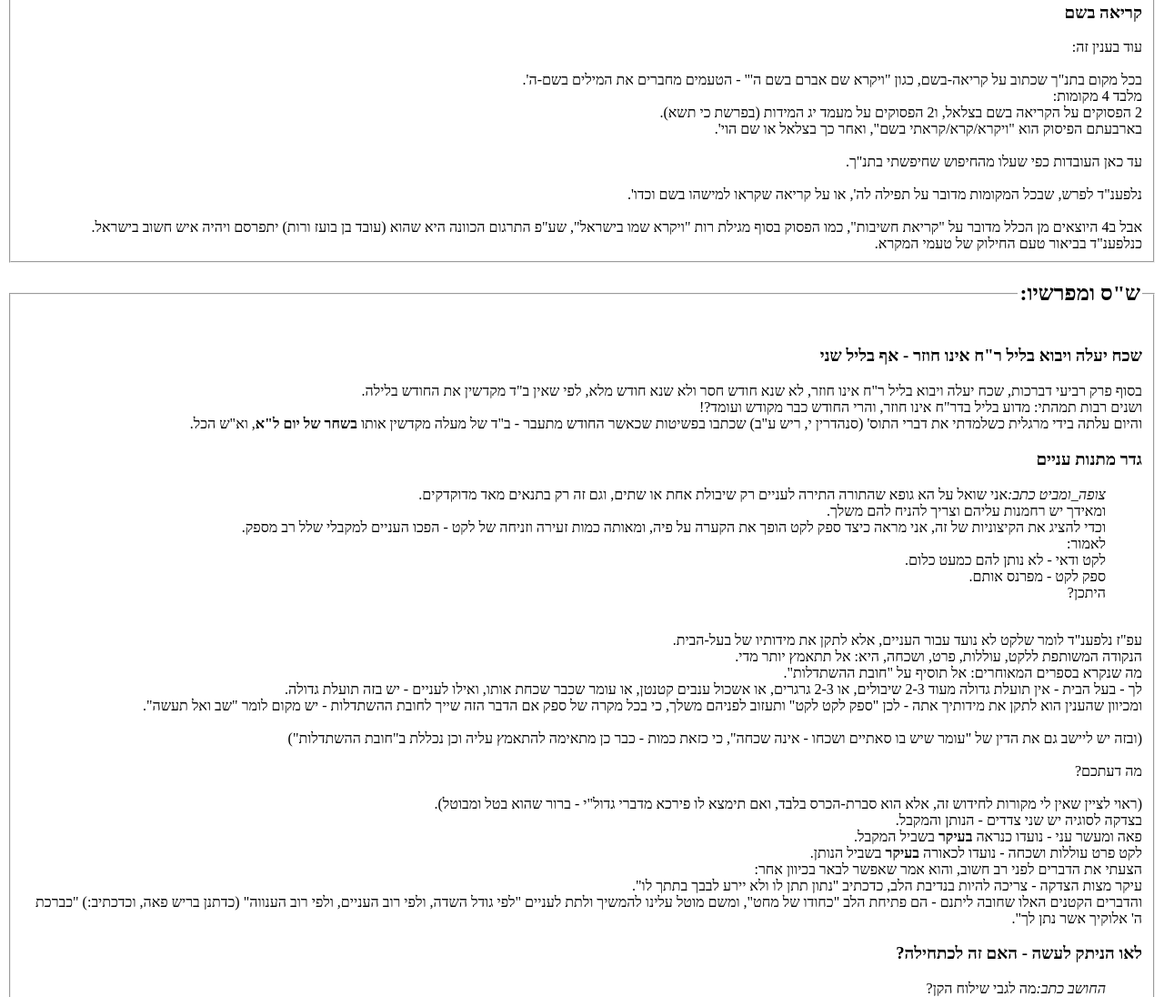
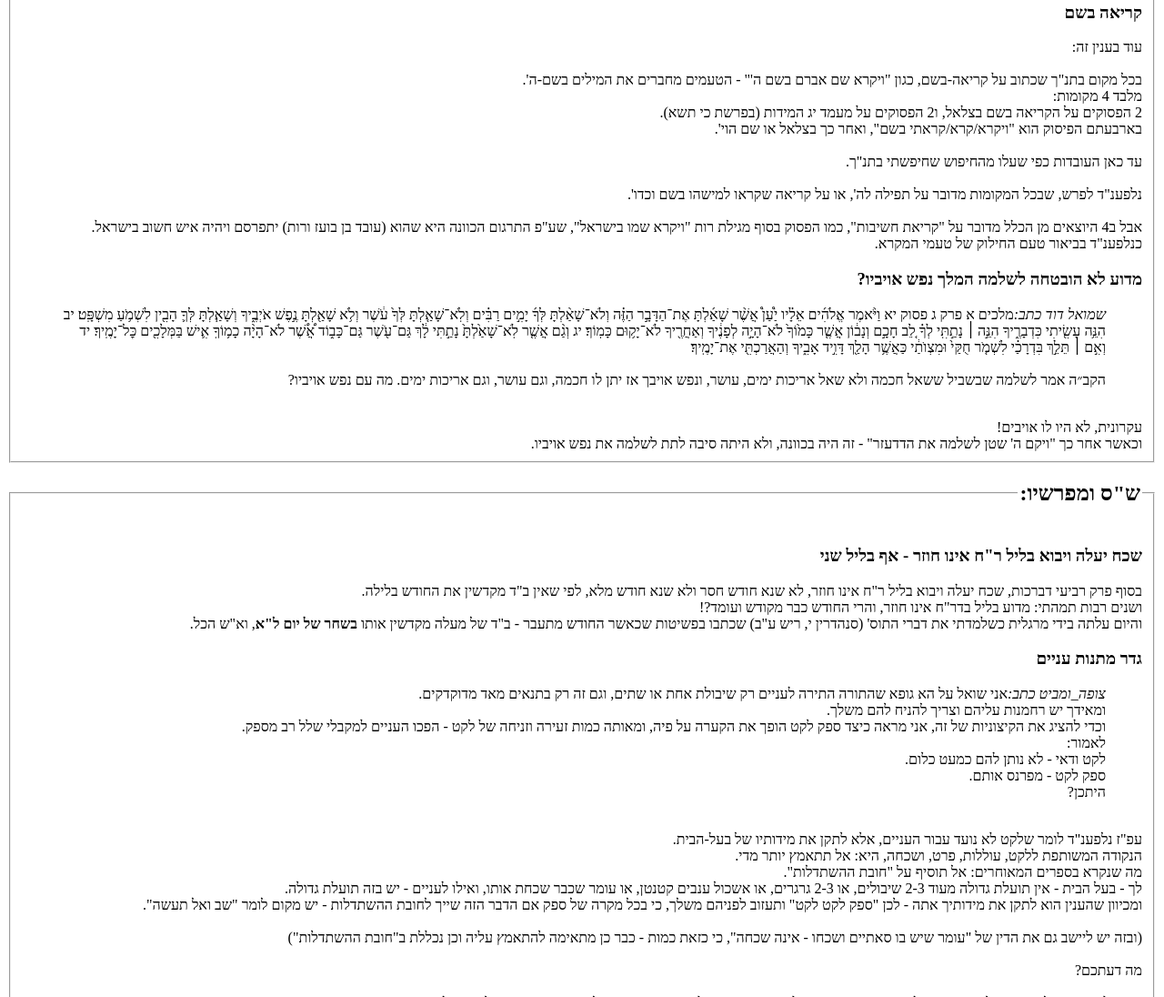
Before and after one commit to azrielb/azrielb.github.io, a plain HTML site: page IvriOnoichi/index.html in a window 1280 px wide. Shown: the part 1830-2926 px from the top of the page at 91% size. Drawn offline with Linux system fonts and the light colour scheme.

Commit message:
מדוע לא הובטחה לשלמה המלך נפש אויביו?

```diff
--- a/IvriOnoichi/index.html
+++ b/IvriOnoichi/index.html
@@ -111,6 +111,22 @@
             וכדו'.<br><br>אבל ב4 היוצאים מן הכלל מדובר על "קריאת חשיבות", כמו הפסוק בסוף מגילת רות "ויקרא שמו בישראל",
             שע"פ התרגום הכוונה היא שהוא (עובד בן בועז ורות) יתפרסם ויהיה איש חשוב בישראל.<br>כנלפענ"ד בביאור טעם החילוק
             של טעמי המקרא.
+        </div>
+        <div class="content">
+            <h3>מדוע לא הובטחה לשלמה המלך נפש אויביו?</h3>
+            <blockquote>
+                <div><cite>שמואל דוד כתב:</cite>מלכים א פרק ג פסוק יא וַיֹּ֨אמֶר אֱלֹהִ֜ים אֵלָ֗יו יַ֩עַן֩ אֲשֶׁ֨ר
+                    שָׁאַ֜לְתָּ אֶת־הַדָּבָ֣ר הַזֶּ֗ה וְלֹא־שָׁאַ֨לְתָּ לְּךָ֜ יָמִ֣ים רַבִּ֗ים וְלֹֽא־שָׁאַ֤לְתָּ
+                    לְּךָ֙ עֹ֔שֶׁר וְלֹ֥א שָׁאַ֖לְתָּ נֶ֣פֶשׁ אֹיְבֶ֑יךָ וְשָׁאַ֧לְתָּ לְּךָ֛ הָבִ֖ין לִשְׁמֹ֥עַ
+                    מִשְׁפָּֽט׃ יב הִנֵּ֥ה עָשִׂ֖יתִי כִּדְבָרֶ֑יךָ הִנֵּ֣ה ׀ נָתַ֣תִּֽי לְךָ֗ לֵ֚ב חָכָ֣ם וְנָב֔וֹן
+                    אֲשֶׁ֤ר כָּמ֙וֹךָ֙ לֹא־הָיָ֣ה לְפָנֶ֔יךָ וְאַחֲרֶ֖יךָ לֹא־יָק֥וּם כָּמֽוֹךָ׃ יג וְגַ֨ם אֲשֶׁ֤ר
+                    לֹֽא־שָׁאַ֙לְתָּ֙ נָתַ֣תִּי לָ֔ךְ גַּם־עֹ֖שֶׁר גַּם־כָּב֑וֹד אֲ֠שֶׁ֠ר לֹא־הָיָ֨ה כָמ֥וֹךָֽ אִ֛ישׁ
+                    בַּמְּלָכִ֖ים כׇּל־יָמֶֽיךָ׃ יד וְאִ֣ם ׀ תֵּלֵ֣ךְ בִּדְרָכַ֗י לִשְׁמֹ֤ר חֻקַּי֙ וּמִצְוֺתַ֔י
+                    כַּאֲשֶׁ֥ר הָלַ֖ךְ דָּוִ֣יד אָבִ֑יךָ וְהַאֲרַכְתִּ֖י אֶת־יָמֶֽיךָ׃<br><br>הקב״ה אמר לשלמה שבשביל
+                    ששאל חכמה ולא שאל אריכות ימים, עושר, ונפש אויבך אז יתן לו חכמה, וגם עושר, וגם אריכות ימים. מה עם נפש
+                    אויביו?</div>
+            </blockquote><br>עקרונית, לא היו לו אויבים!<br>וכאשר אחר כך "ויקם ה' שטן לשלמה את הדדעזר" - זה היה בכוונה,
+            ולא היתה סיבה לתת לשלמה את נפש אויביו.
         </div>
     </fieldset>
     <fieldset>
```
